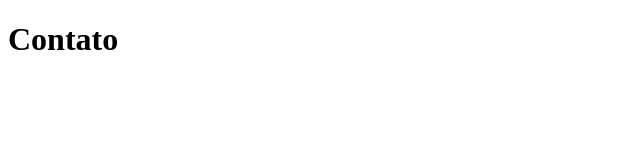
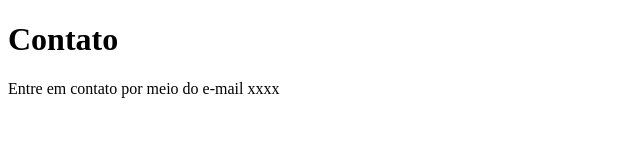
Before and after one commit to Lia-Moon/sistema-de-cadastro, a plain HTML site: page contato.html in a window 1280 px wide. Shown: the whole page, without its empty margins (0-640 px from the left). Drawn offline with Linux system fonts and the light colour scheme.

Commit message:
adicionando e-mail de contato

```diff
--- a/contato.html
+++ b/contato.html
@@ -8,5 +8,6 @@
 </head>
 <body>
     <h1>Contato</h1>
+    <p>Entre em contato por meio do e-mail xxxx</p>
 </body>
 </html>
```
